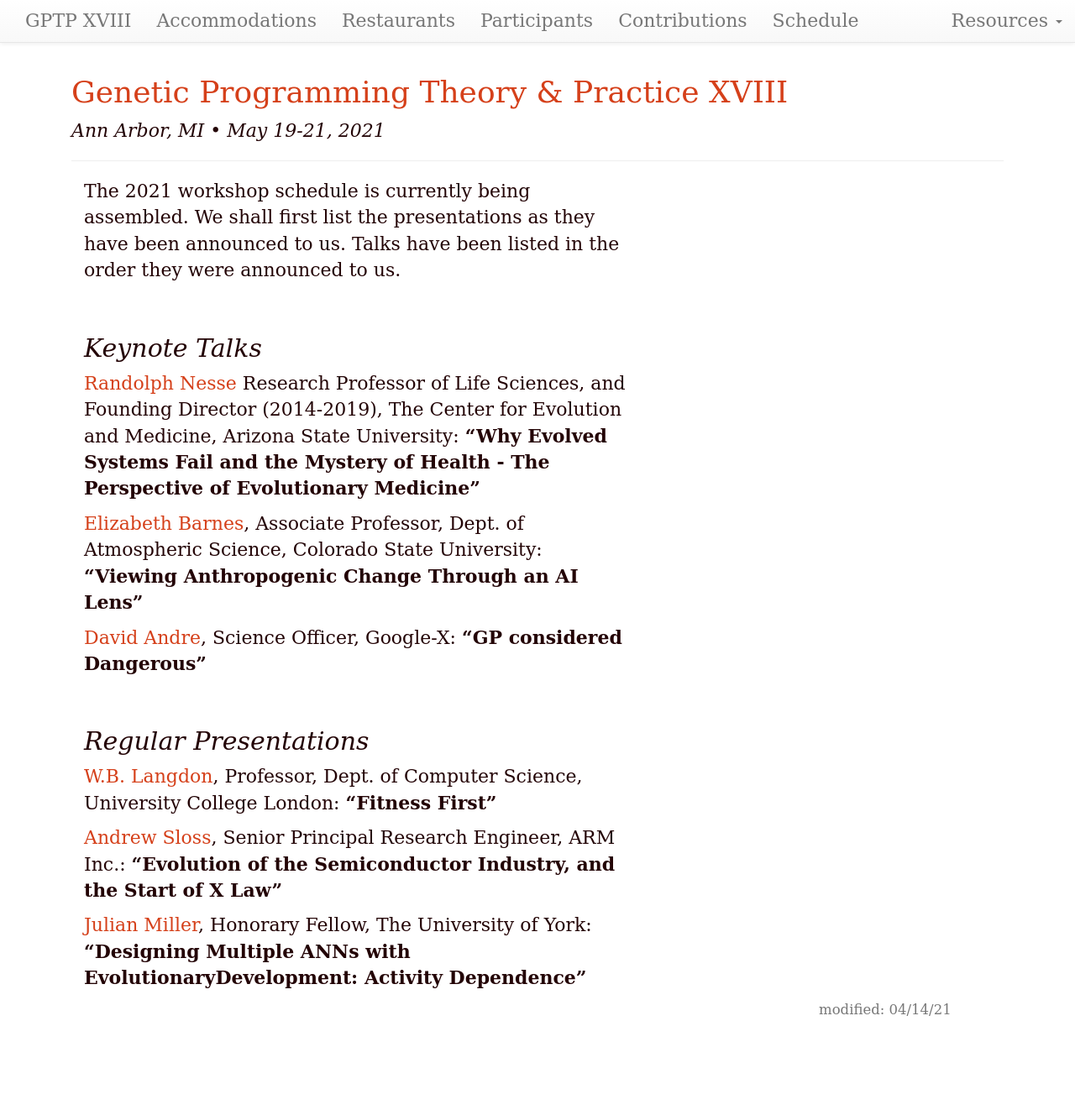
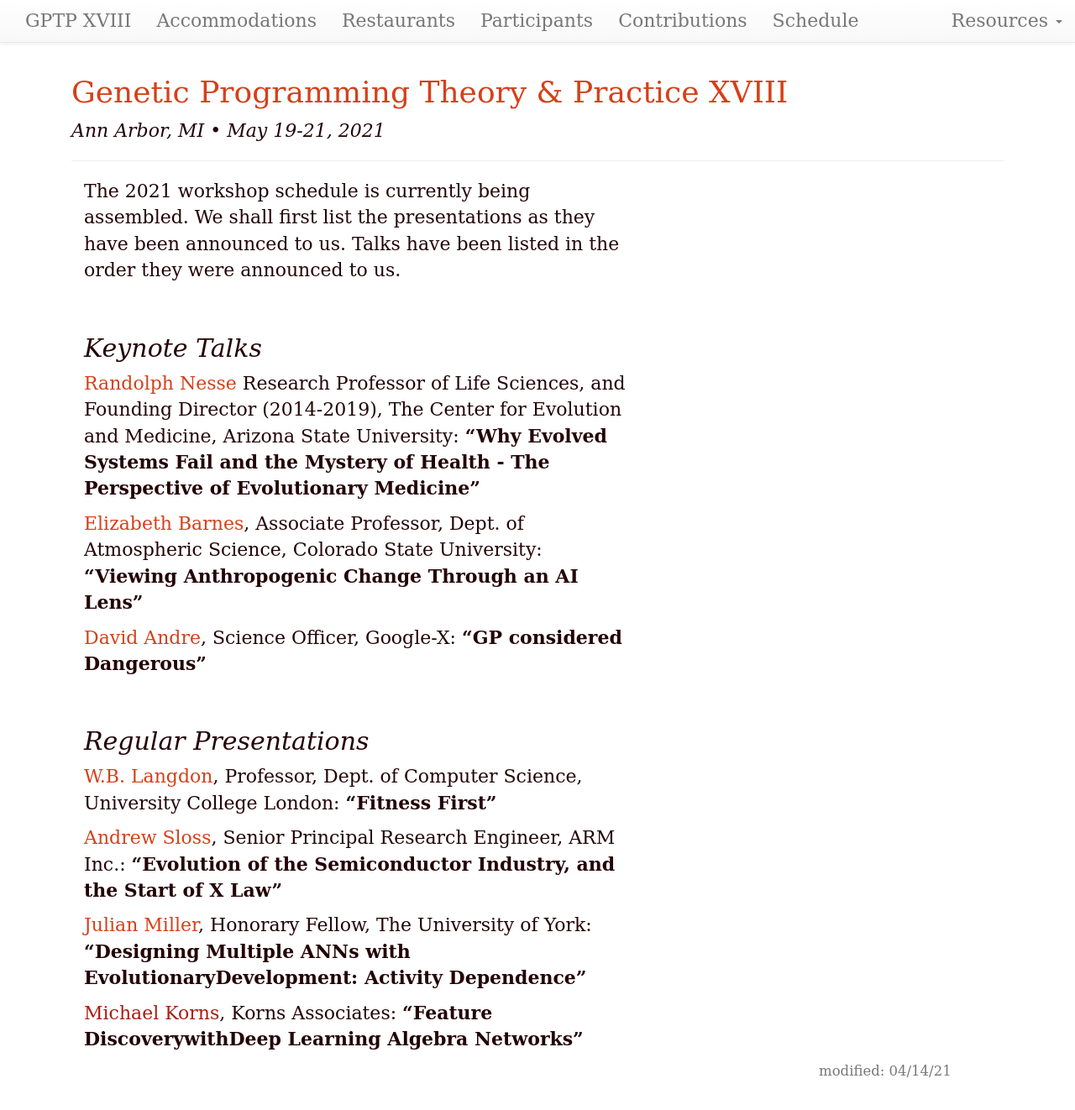
Before and after one commit to GPTP-workshop/gptp-workshop.github.io, a Jekyll site: the page built from schedule.md, in a window 1280 px wide and 1329 px high. Shown: the top 1322 px of the window at 84% size. Built offline with Jekyll 4.4.1, drawn with Linux system fonts in a browser that asks for light colours.

Commit message:
Update schedule.md

```diff
--- a/schedule.md
+++ b/schedule.md
@@ -32,3 +32,6 @@ The Center for Evolution and Medicine, Arizona State University:
 
 [Julian Miller](https://www.york.ac.uk/electronic-engineering/staff/julian_miller/), Honorary Fellow, The University of York:
 **"Designing Multiple ANNs with EvolutionaryDevelopment: Activity Dependence"**
+
+[Michael Korns](), Korns Associates:
+**"Feature DiscoverywithDeep Learning Algebra Networks"**
```
